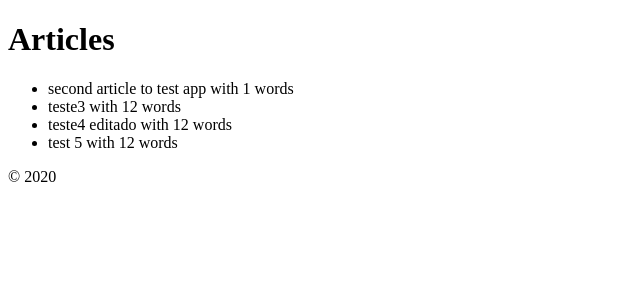
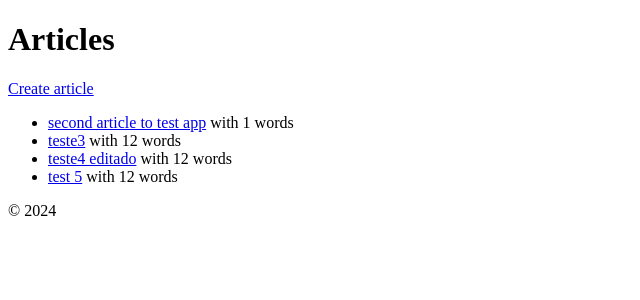
Before and after one commit to davibelo/FullStackWebDevDjangoHTMX, a Django app: page /articles/ in a window 1280 px wide. Shown: the part 26-326 px from the top of the page, without its empty margins (0-640 px from the left). Run offline with Django 5.2, Linux system fonts and the light colour scheme; data comes from the database, SQL or seed files in the repository.

Commit message:
more anchors

```diff
--- a/djangoproj/templates/app/base.html
+++ b/djangoproj/templates/app/base.html
@@ -3,7 +3,7 @@
   <head>
     <meta charset="UTF-8" />
     <meta name="viewport" content="width=device-width, initial-scale=1.0" />
-    <title>DjangoCourse</title>
+    <title>Tech Articles</title>
   </head>
   <body>
     <nav>Fake nav bar</nav>
@@ -13,7 +13,7 @@
     {% endblock %}
 
     <footer>
-      <p>&copy; 2020</p>
+      <p>&copy; 2024</p>
     </footer>
   </body>
 </html>
--- a/djangoproj/templates/app/home.html
+++ b/djangoproj/templates/app/home.html
@@ -2,9 +2,12 @@
 
 {% block content %}
   <h1>Articles</h1>
+  <a href="{% url 'article_create' %}">Create article</a>
   <ul>
     {% for article in articles %}
-      <li>{{ article.title }} with {{ article.word_count }} words</li>
+      <li>
+        <a href="{% url 'article_update' article.id %}">{{ article.title }}</a> with {{ article.word_count }} words
+      </li>
     {% endfor %}
   </ul>
 {% endblock %}
```
